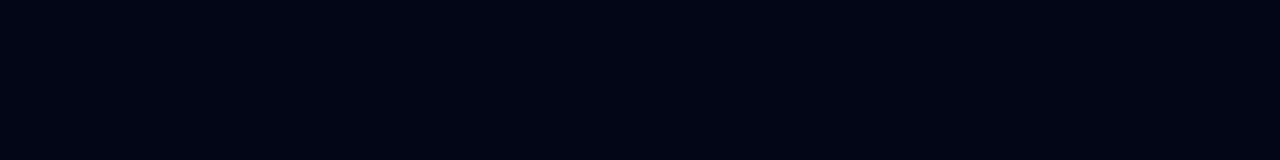
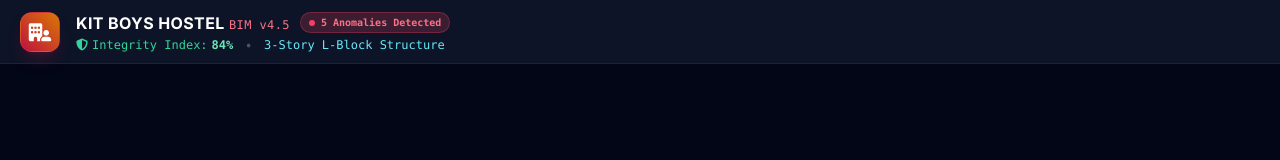
Before and after one commit to Himanshu-063/Seismokavach, a plain HTML site: page index.html in a window 1280 px wide. Drawn offline with nearby package versions, Linux system fonts and the light colour scheme.

Commit message:
add part 2

```diff
--- a/index.html
+++ b/index.html
@@ -72,3 +72,30 @@
         .toast-animate { animation: slideIn 0.3s cubic-bezier(0.16, 1, 0.3, 1) forwards; }
     </style>
 </head>
+
+<body class="flex flex-col h-screen w-screen bg-slate-950 text-slate-100 overflow-hidden select-none">
+
+    <!-- TOP HEADER & NAVIGATION BAR -->
+    <header class="h-16 border-b border-slate-800/80 bg-slate-900/90 backdrop-blur-md px-5 flex items-center justify-between z-30 shrink-0">
+        <!-- Brand Title & Integrity Status -->
+        <div class="flex items-center space-x-4">
+            <div class="h-10 w-10 rounded-xl bg-gradient-to-tr from-rose-700 to-amber-600 flex items-center justify-center shadow-lg shadow-rose-900/30 border border-rose-500/30">
+                <i class="fa-solid fa-building-user text-white text-lg"></i>
+            </div>
+            <div>
+                <div class="flex items-center space-x-2.5">
+                    <h1 class="font-bold text-sm md:text-base tracking-wide text-white">KIT BOYS HOSTEL <span class="text-xs font-normal text-rose-400 font-mono">BIM v4.5</span></h1>
+                    <span class="px-2 py-0.5 text-[10px] font-mono font-semibold bg-rose-500/20 text-rose-400 border border-rose-500/30 rounded-full flex items-center gap-1.5">
+                        <span class="w-1.5 h-1.5 rounded-full bg-rose-500 animate-ping"></span>
+                        <span id="header-anomaly-badge">5 Anomalies Detected</span>
+                    </span>
+                </div>
+                <div class="flex items-center space-x-3 text-xs text-slate-400 mt-0.5">
+                    <span class="flex items-center gap-1 text-emerald-400 font-mono">
+                        <i class="fa-solid fa-shield-halved text-xs"></i> Integrity Index: <strong id="header-health-idx" class="text-emerald-300">84%</strong>
+                    </span>
+                    <span class="text-slate-600">•</span>
+                    <span class="font-mono text-cyan-300">3-Story L-Block Structure</span>
+                </div>
+            </div>
+        </div>
```
